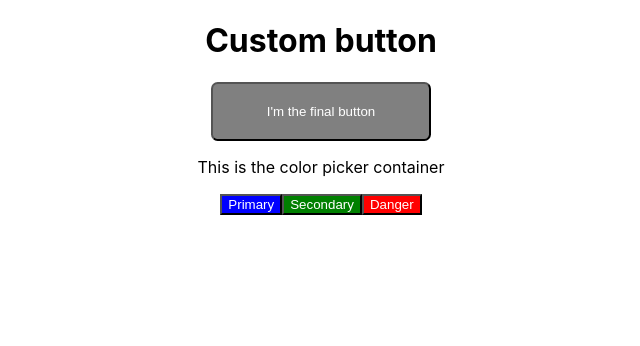
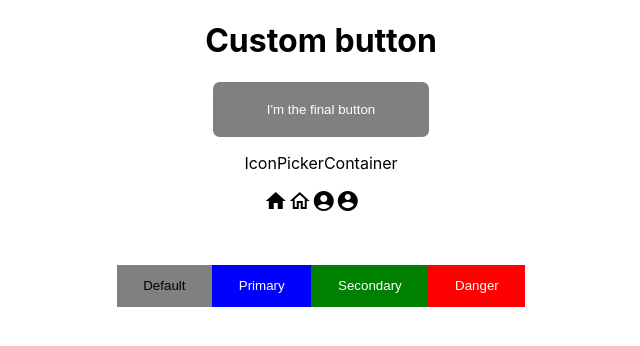
Before and after one commit to xaviguasch/button-component-alternative-approach-devchallenges-prac-react-app, a React (Create React App) app: page / in a window 1280 px wide. Shown: the top 346 px of the page, without its empty margins (319-959 px from the left). Built offline with nearby package versions, Linux system fonts and the light colour scheme.

Commit message:
added some basic styling and imported Material Icons, also added new component IconPickerContainer

```diff
--- a/public/index.html
+++ b/public/index.html
@@ -5,10 +5,7 @@
     <link rel="icon" href="%PUBLIC_URL%/favicon.ico" />
     <meta name="viewport" content="width=device-width, initial-scale=1" />
     <meta name="theme-color" content="#000000" />
-    <meta
-      name="description"
-      content="Web site created using create-react-app"
-    />
+    <meta name="description" content="Web site created using create-react-app" />
     <link rel="apple-touch-icon" href="%PUBLIC_URL%/logo192.png" />
     <!--
       manifest.json provides metadata used when your web app is installed on a
@@ -24,6 +21,13 @@
       work correctly both with client-side routing and a non-root public URL.
       Learn how to configure a non-root public URL by running `npm run build`.
     -->
+
+    <!-- ICONS -->
+    <link
+      href="https://fonts.googleapis.com/css?family=Material+Icons|Material+Icons+Outlined|Material+Icons+Two+Tone|Material+Icons+Round|Material+Icons+Sharp"
+      rel="stylesheet"
+    />
+
     <title>React App</title>
   </head>
   <body>
--- a/src/App.css
+++ b/src/App.css
@@ -1,38 +1,3 @@
 .App {
   text-align: center;
 }
-
-.App-logo {
-  height: 40vmin;
-  pointer-events: none;
-}
-
-@media (prefers-reduced-motion: no-preference) {
-  .App-logo {
-    animation: App-logo-spin infinite 20s linear;
-  }
-}
-
-.App-header {
-  background-color: #282c34;
-  min-height: 100vh;
-  display: flex;
-  flex-direction: column;
-  align-items: center;
-  justify-content: center;
-  font-size: calc(10px + 2vmin);
-  color: white;
-}
-
-.App-link {
-  color: #61dafb;
-}
-
-@keyframes App-logo-spin {
-  from {
-    transform: rotate(0deg);
-  }
-  to {
-    transform: rotate(360deg);
-  }
-}
--- a/src/App.js
+++ b/src/App.js
@@ -2,6 +2,7 @@ import React, { useState } from 'react'
 
 import FinalButton from './components/FinalButton'
 import ClrPickerContainer from './components/ClrPickerContainer'
+import IconPickerContainer from './components/IconPickerContainer'
 import './App.css'
 
 function App() {
@@ -15,6 +16,7 @@ function App() {
     <div className='App'>
       <h1>Custom button</h1>
       <FinalButton colorSetter={color} />
+      <IconPickerContainer />
       <ClrPickerContainer getColor={changeColor} />
     </div>
   )
--- a/src/components/ClrPickerContainer.css
+++ b/src/components/ClrPickerContainer.css
@@ -0,0 +1,3 @@
+.clr-picker-container {
+  margin-top: 3em;
+}
--- a/src/components/ClrPickerContainer.js
+++ b/src/components/ClrPickerContainer.js
@@ -7,8 +7,8 @@ const ClrPickerContainer = (props) => {
   }
 
   return (
-    <div>
-      <p>This is the color picker container</p>
+    <div className='clr-picker-container'>
+      <ColorPickerButton pickColor={clrPickerHandler} buttonColor={'default'} />
       <ColorPickerButton pickColor={clrPickerHandler} buttonColor={'primary'} />
       <ColorPickerButton pickColor={clrPickerHandler} buttonColor={'secondary'} />
       <ColorPickerButton pickColor={clrPickerHandler} buttonColor={'danger'} />
--- a/src/components/ColorPickerButton.css
+++ b/src/components/ColorPickerButton.css
@@ -1,4 +1,4 @@
-.btn.btn--color-picker {
+.btn--color-picker {
   color: white;
 }
 
--- a/src/components/ColorPickerButton.js
+++ b/src/components/ColorPickerButton.js
@@ -8,6 +8,8 @@ const ColorPickerButton = (props) => {
       props.pickColor('secondary')
     } else if (props.buttonColor === 'primary') {
       props.pickColor('primary')
+    } else if (props.buttonColor === 'default') {
+      props.pickColor('default')
     }
   }
 
--- /dev/null
+++ b/src/components/IconPickerContainer.js
@@ -0,0 +1,16 @@
+import './IconPickerContainer.css'
+
+const IconPickerContainer = (props) => {
+  return (
+    <div className='icon-picker-container'>
+      <p>IconPickerContainer</p>
+      <span className='material-icons'>home</span>
+      <span class='material-icons-outlined'>home</span>
+      <span class='material-icons-sharp'>account_circle</span>
+      <span className='material-icons'>account_circle</span>
+      <span className='material-icons'>&#xE87C;</span>
+    </div>
+  )
+}
+
+export default IconPickerContainer
--- a/src/index.css
+++ b/src/index.css
@@ -12,8 +12,14 @@ code {
 
 .btn {
   cursor: pointer;
+  border: none;
+  padding: 1em 2em;
 }
 
+.btn.default {
+  background-color: grey;
+  color: black;
+}
 .btn.danger {
   background-color: red;
 }
```
Also changed, not shown: src/components/IconPickerContainer.css (added).
